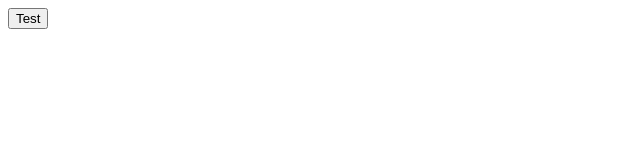
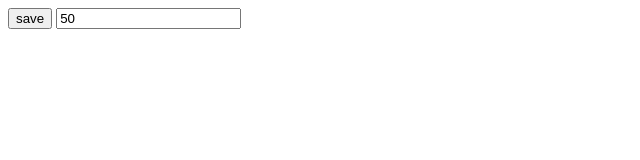
Before and after one commit to paulibvro/obdo_rev2018, a plain HTML site: page index.html in a window 1280 px wide. Shown: the whole page, without its empty margins (0-640 px from the left). Drawn offline with Linux system fonts and the light colour scheme.

Commit message:
modificari buton

```diff
--- a/index.html
+++ b/index.html
@@ -6,7 +6,8 @@
   </head>
   <body>
     <div class="wrapper">
-      <button type="button" name="button">Test</button>
+      <button type="button" ng-click="save_items()" name="button">save</button>
+    <input type="text" name="banane" id="items" value="50">
     </div>
   </body>
 </html>
```
